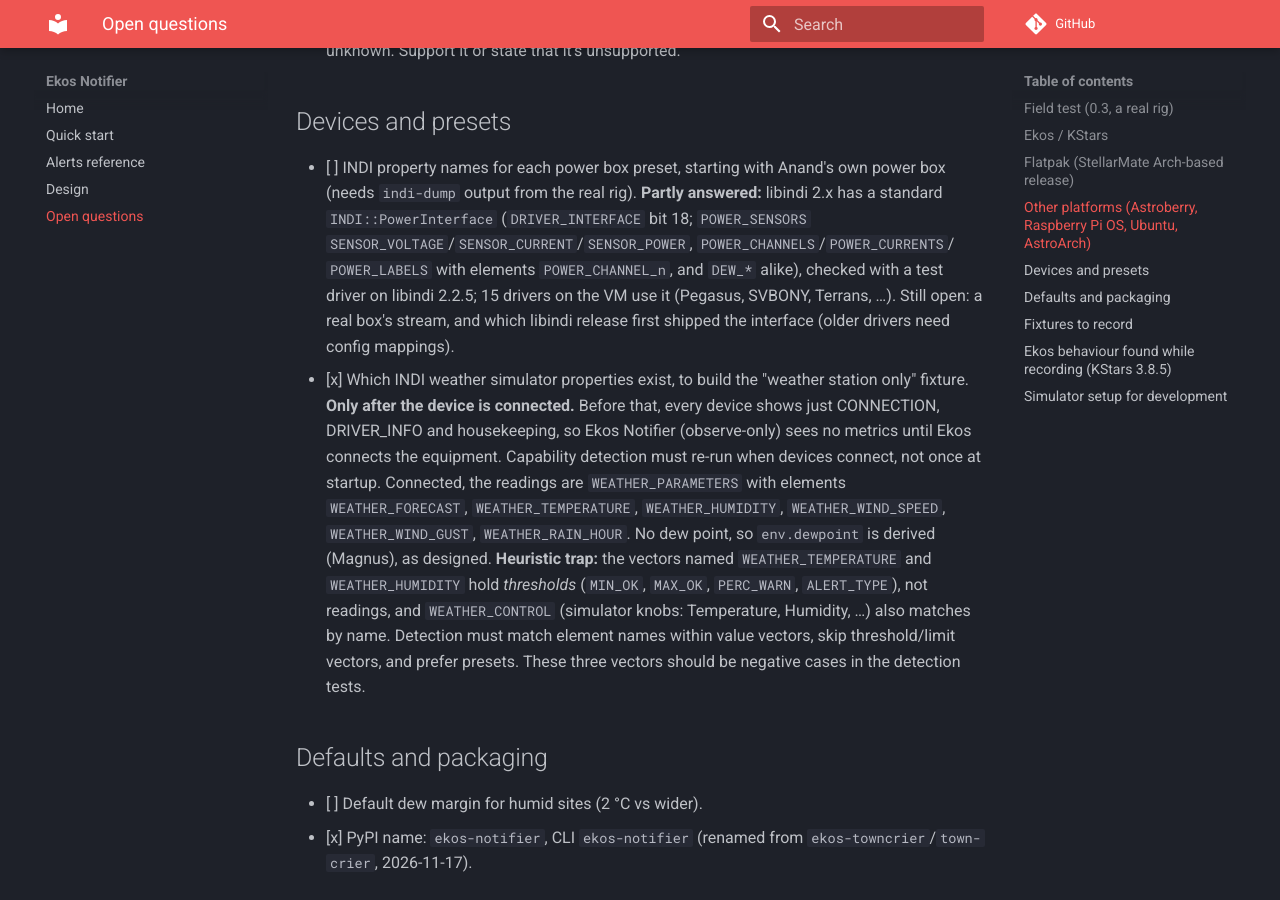
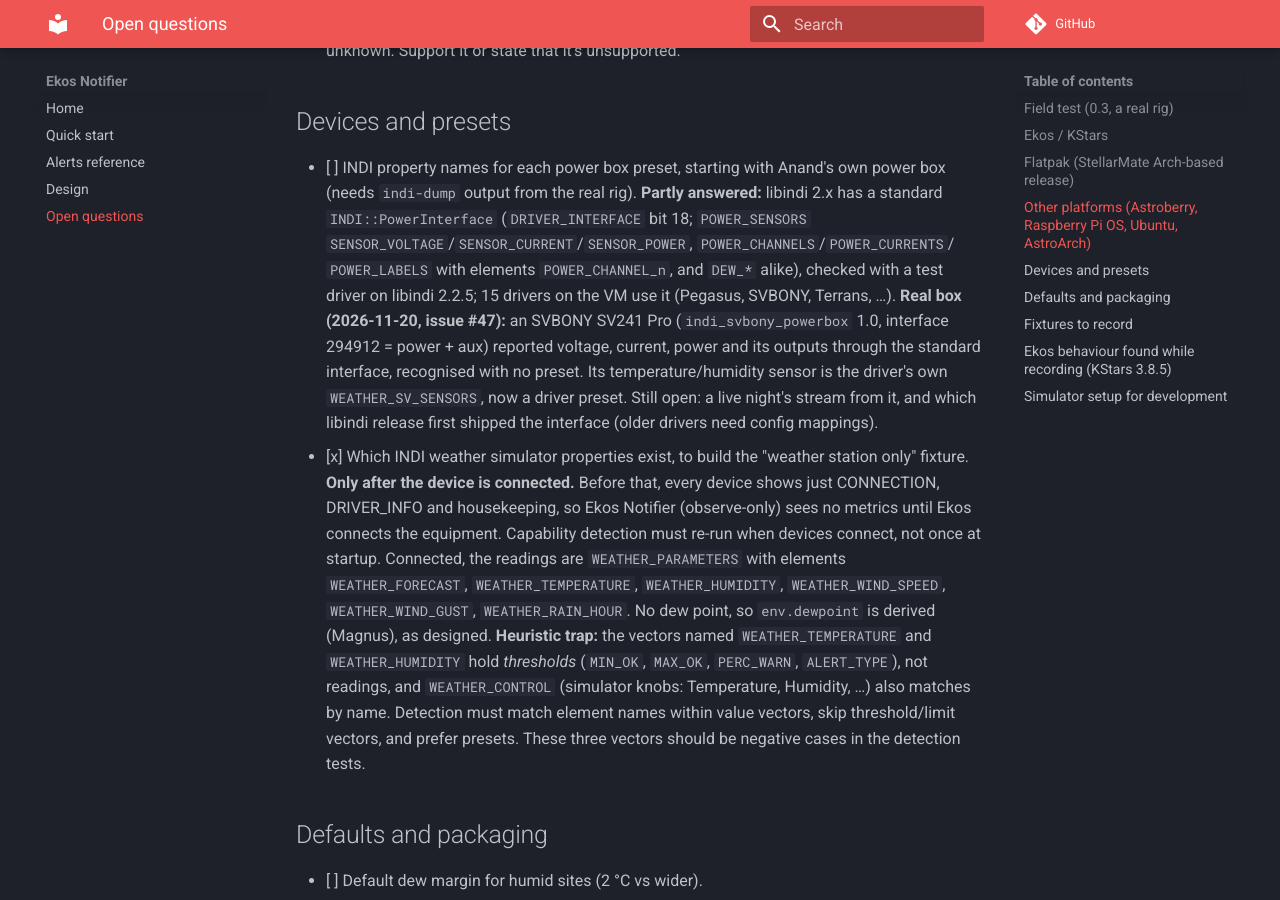
Before and after one commit to anandvn/ekos-notifier, an MkDocs documentation site: the page built from docs/open-questions.md, in a window 1280 px wide and 900 px high, scrolled down 5106 px. Built offline with MkDocs 1.6.1 and Material for MkDocs 9.7.7, drawn with Linux system fonts in a browser that asks for light colours; comment, search, counter and statistics services are not loaded.

Commit message:
Recognise the SVBONY SV241's temperature and humidity sensor
A driver preset for indi_svbony_powerbox maps its WEATHER_SV_SENSORS to
ambient temperature (SHT40_TEMP), humidity (SHT40_HUMI) and dew point
(DEW_POINT). The box reports no weather interface, so these are matched by
driver; its power, outputs and dew heaters already come through the standard
power interface. The lens probe (DS18B20_TEMP) has no metric yet and stays an
indi-dump candidate.

It's built from an SV241 Pro's indi-dump (issue #47). That part of the dump
is kept as a fixture, and a test checks the readings it decodes. The design,
open questions (the first real box confirms the standard power interface),
docs home and CHANGELOG are updated.

Closes #47.

Co-Authored-By: Claude Opus 5.5 <noreply@anthropic.com>

```diff
--- a/docs/open-questions.md
+++ b/docs/open-questions.md
@@ -191,9 +191,13 @@ problem replayable.
       standard `INDI::PowerInterface` (`DRIVER_INTERFACE` bit 18; `POWER_SENSORS`
       `SENSOR_VOLTAGE`/`SENSOR_CURRENT`/`SENSOR_POWER`, `POWER_CHANNELS`/`POWER_CURRENTS`/
       `POWER_LABELS` with elements `POWER_CHANNEL_n`, and `DEW_*` alike), checked with a test
-      driver on libindi 2.2.5; 15 drivers on the VM use it (Pegasus, SVBONY, Terrans, …). Still
-      open: a real box's stream, and which libindi release first shipped the interface (older
-      drivers need config mappings).
+      driver on libindi 2.2.5; 15 drivers on the VM use it (Pegasus, SVBONY, Terrans, …).
+      **Real box (2026-11-20, issue #47):** an SVBONY SV241 Pro (`indi_svbony_powerbox` 1.0,
+      interface 294912 = power + aux) reported voltage, current, power and its outputs through
+      the standard interface, recognised with no preset. Its temperature/humidity sensor is the
+      driver's own `WEATHER_SV_SENSORS`, now a driver preset. Still open: a live night's stream
+      from it, and which libindi release first shipped the interface (older drivers need config
+      mappings).
 - [x] Which INDI weather simulator properties exist, to build the "weather station only" fixture.
       **Only after the device is connected.** Before that, every device shows just CONNECTION,
       DRIVER_INFO and housekeeping, so Ekos Notifier (observe-only) sees no metrics until Ekos connects
```
Also changed, not shown: CHANGELOG.md (+5 -0 lines), docs/design.md (+2 -2 lines), docs/index.md (+2 -1 lines), src/ekos_notifier/indi/presets/svbony-sv241.yaml (added, +15 -0 lines), 2 other files.
